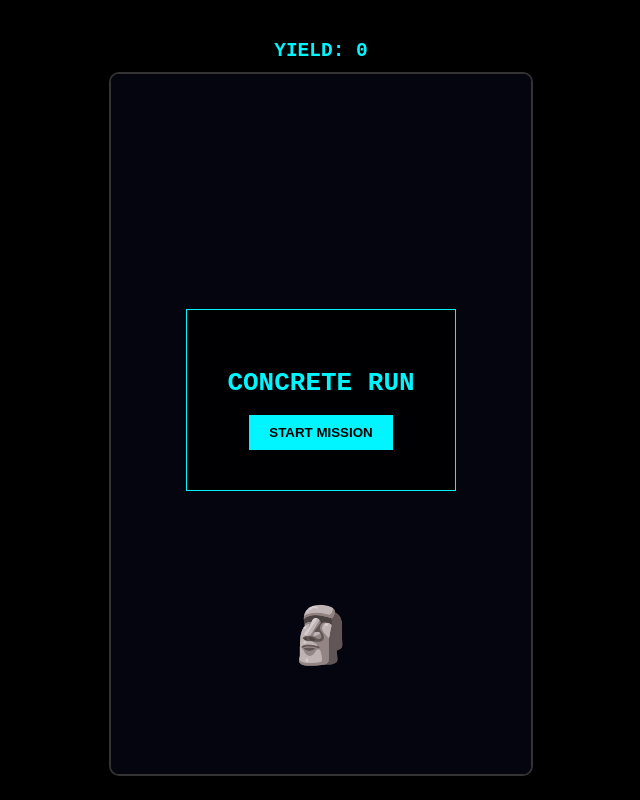
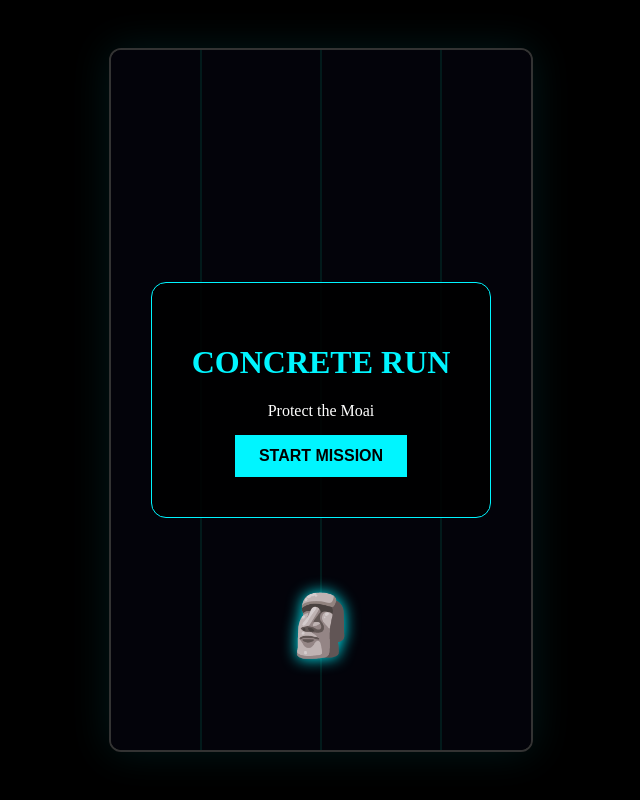
Before and after one commit to Kashif130/concrete-run, a Next.js app: page / in a window 1280 px wide. Shown: the whole page, without its empty margins (319-959 px from the left). Built offline with nearby package versions, Linux system fonts and the light colour scheme.

Commit message:
Update page.js

```diff
--- a/app/page.js
+++ b/app/page.js
@@ -1,99 +1,143 @@
 'use client';
-import { useEffect, useRef, useState } from 'react';
+import { useEffect, useRef, useState, useCallback } from 'react';
 
+// ─── CONSTANTS ───────────────────────────────────────────────
 const W = 420, H = 700;
 const LANES = [90, 210, 330];
+const PLAYER_W = 52, PLAYER_H = 60;
 
-export default function GamePage() {
+export default function ConcreteRunPremium() {
   const canvasRef = useRef(null);
   const [gameState, setGameState] = useState('start');
-  const [score, setScore] = useState(0);
+  const [uiScore, setUiScore] = useState(0);
 
-  const game = useRef({
-    px: LANES[1], targetLane: 1, py: H - 120,
-    obstacles: [], speed: 5, frame: 0, score: 0
+  const gameRef = useRef({
+    px: LANES[1], py: H - 120, targetLane: 1,
+    obstacles: [], speed: 5, frame: 0, scrollY: 0,
+    score: 0, shake: 0
   });
 
-  const reset = () => {
-    game.current = { px: LANES[1], targetLane: 1, py: H - 120, obstacles: [], speed: 5, frame: 0, score: 0 };
-    setScore(0);
+  // ─── RESET GAME ─────────────────────────────────────────────
+  const startGame = useCallback(() => {
+    const g = gameRef.current;
+    g.score = 0; g.targetLane = 1; g.px = LANES[1];
+    g.obstacles = []; g.speed = 5; g.frame = 0;
     setGameState('running');
-  };
+    setUiScore(0);
+  }, []);
 
+  // ─── INPUTS ─────────────────────────────────────────────────
+  useEffect(() => {
+    const handleKey = (e) => {
+      const g = gameRef.current;
+      if (e.key === 'ArrowLeft') g.targetLane = Math.max(0, g.targetLane - 1);
+      if (e.key === 'ArrowRight') g.targetLane = Math.min(2, g.targetLane + 1);
+      if ((e.key === ' ' || e.key === 'Enter') && gameRef.current.state !== 'running') startGame();
+    };
+    window.addEventListener('keydown', handleKey);
+    return () => window.removeEventListener('keydown', handleKey);
+  }, [startGame]);
+
+  // ─── ENGINE ─────────────────────────────────────────────────
   useEffect(() => {
     const canvas = canvasRef.current;
-    if (!canvas) return;
     const ctx = canvas.getContext('2d');
-
-    let animationFrameId;
+    let raf;
 
     function loop() {
-      const g = game.current;
+      const g = gameRef.current;
       g.frame++;
 
+      // 1. UPDATE LOGIC
       if (gameState === 'running') {
+        g.scrollY += g.speed;
+        // Smooth Movement
         g.px += (LANES[g.targetLane] - g.px) * 0.15;
 
+        // Spawn Obstacles
         if (g.frame % 60 === 0) {
-          g.obstacles.push({ x: LANES[Math.floor(Math.random() * 3)], y: -50 });
+          g.obstacles.push({ x: LANES[Math.floor(Math.random() * 3)], y: -100 });
         }
 
+        // Move & Check Collisions
         g.obstacles.forEach((obs, i) => {
           obs.y += g.speed;
-          if (Math.abs(g.px - obs.x) < 40 && Math.abs(g.py - obs.y) < 40) {
-            setGameState('gameover');
+
+          // Collision Check
+          if (Math.abs(g.px - obs.x) < 40 && Math.abs(g.py - obs.y) < 50) {
+            setGameState('dead');
           }
+
+          // Clean up & Score
           if (obs.y > H) {
             g.obstacles.splice(i, 1);
             g.score += 10;
-            setScore(g.score);
-            g.speed += 0.05;
+            setUiScore(g.score);
+            g.speed += 0.05; // Difficulty scaling
           }
         });
       }
 
-      // Render
-      ctx.fillStyle = '#050510';
+      // 2. DRAWING (Premium Visuals)
+      ctx.clearRect(0, 0, W, H);
+
+      // Background (Cyber-Brutalist Space)
+      ctx.fillStyle = '#03030a';
       ctx.fillRect(0, 0, W, H);
 
-      // Draw Character 🗿
-      ctx.font = '55px serif';
+      // Draw Road/Lanes
+      ctx.strokeStyle = 'rgba(0, 245, 180, 0.2)';
+      LANES.forEach(l => {
+        ctx.beginPath(); ctx.moveTo(l, 0); ctx.lineTo(l, H); ctx.stroke();
+      });
+
+      // Draw Player 🗿
+      ctx.save();
+      ctx.font = '60px serif';
       ctx.textAlign = 'center';
+      ctx.textBaseline = 'middle';
+      // Glow effect
+      ctx.shadowColor = '#00f5ff';
+      ctx.shadowBlur = 15;
       ctx.fillText('🗿', g.px, g.py);
+      ctx.restore();
 
-      // Draw Obstacles 🔴
+      // Draw Obstacles 🔴 (Volatility)
       g.obstacles.forEach(obs => {
-        ctx.font = '40px serif';
+        ctx.font = '45px serif';
         ctx.fillText('🔴', obs.x, obs.y);
       });
 
-      animationFrameId = requestAnimationFrame(loop);
+      // UI Text
+      if (gameState === 'running') {
+        ctx.fillStyle = '#00f5ff';
+        ctx.font = 'bold 20px "Courier New"';
+        ctx.fillText(`YIELD: ${g.score}`, 20, 40);
+      }
+
+      raf = requestAnimationFrame(loop);
     }
 
-    const handleInput = (e) => {
-      if (e.key === 'ArrowLeft') game.current.targetLane = Math.max(0, game.current.targetLane - 1);
-      if (e.key === 'ArrowRight') game.current.targetLane = Math.min(2, game.current.targetLane + 1);
-      if (e.key === ' ' && gameState !== 'running') reset();
-    };
-
-    window.addEventListener('keydown', handleInput);
     loop();
-
-    return () => {
-      window.removeEventListener('keydown', handleInput);
-      cancelAnimationFrame(animationFrameId);
-    };
+    return () => cancelAnimationFrame(raf);
   }, [gameState]);
 
   return (
-    <div style={{ background: '#000', height: '100vh', display: 'flex', flexDirection: 'column', alignItems: 'center', justifyContent: 'center', color: '#00f5ff', fontFamily: 'monospace' }}>
-      <h2 style={{ marginBottom: 10 }}>YIELD: {score}</h2>
-      <canvas ref={canvasRef} width={W} height={H} style={{ border: '2px solid #333', borderRadius: '10px' }} />
+    <div style={{ background: '#000', height: '100vh', display: 'flex', alignItems: 'center', justifyContent: 'center', flexDirection: 'column' }}>
+      <canvas
+        ref={canvasRef}
+        width={W} height={H}
+        style={{ border: '2px solid #333', borderRadius: '12px', boxShadow: '0 0 40px rgba(0, 245, 255, 0.1)' }}
+      />
 
       {gameState !== 'running' && (
-        <div style={{ position: 'absolute', background: 'rgba(0,0,0,0.9)', padding: '40px', border: '1px solid #00f5ff', textAlign: 'center' }}>
-          <h1>{gameState === 'start' ? 'CONCRETE RUN' : 'LIQUIDATED'}</h1>
-          <button onClick={reset} style={{ padding: '10px 20px', background: '#00f5ff', border: 'none', cursor: 'pointer', fontWeight: 'bold' }}>
+        <div style={{ position: 'absolute', background: 'rgba(0,0,0,0.9)', padding: '40px', textAlign: 'center', border: '1px solid #00f5ff', color: '#fff', borderRadius: '15px' }}>
+          <h1 style={{ fontSize: '32px', color: '#00f5ff' }}>{gameState === 'start' ? 'CONCRETE RUN' : 'LIQUIDATED'}</h1>
+          <p style={{ margin: '15px 0' }}>{gameState === 'start' ? 'Protect the Moai' : `Final Yield: ${uiScore}`}</p>
+          <button
+            onClick={startGame}
+            style={{ padding: '12px 24px', background: '#00f5ff', border: 'none', cursor: 'pointer', fontWeight: 'bold', fontSize: '16px' }}
+          >
             START MISSION
           </button>
         </div>
```
